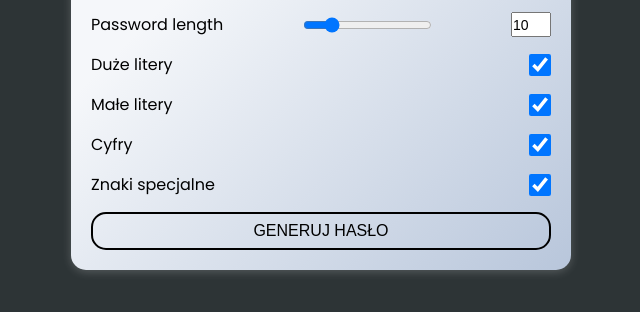
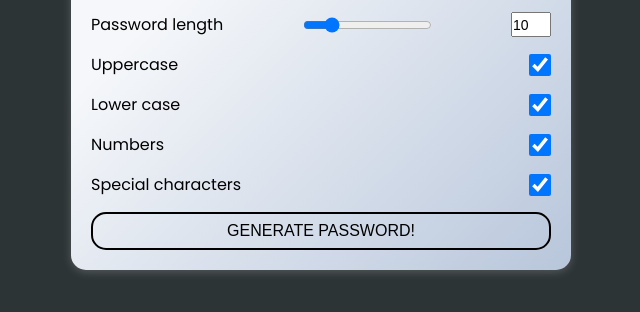
Before and after one commit to Moriarx/PasswordGenerator, a plain HTML site: page index.html in a window 1280 px wide. Shown: the part 334-646 px from the top of the page, without its empty margins (319-959 px from the left). Drawn offline with Linux system fonts and the light colour scheme.

Commit message:
Translated to English

```diff
--- a/index.html
+++ b/index.html
@@ -26,23 +26,23 @@
                 <input type="number"  min="4" max="35" value="10" id="characterAmountNumber">
             </div>
             <div class="setting">
-                <label for="uppercase">Duże litery</label>
+                <label for="uppercase">Uppercase</label>
                 <input type="checkbox" id="uppercase" checked>
             </div>
             <div class="setting">
-                <label for="lowercasee">Małe litery</label>
+                <label for="lowercasee">Lower case</label>
                 <input type="checkbox" id="lowercase" checked>
             </div>
             <div class="setting">
-                <label for="numbers">Cyfry</label>
+                <label for="numbers">Numbers</label>
                 <input type="checkbox" id="numbers" checked>
             </div>
             <div class="setting">
-                <label for="specials">Znaki specjalne</label>
+                <label for="specials">Special characters</label>
                 <input type="checkbox" id="specials" checked>
             </div>
             <button type="submit" class="btn btn-large" id="generate">
-                Generuj hasło
+                Generate Password!
             </button>
         </form>
     </div>
--- a/main.js
+++ b/main.js
@@ -46,7 +46,7 @@ clipBoardCopy.addEventListener('click', () => {
     textarea.select();
     document.execCommand('copy');
     textarea.remove();
-    alert('Skopiowano hasło do schowka!');
+    alert('Password copied to clipboard!');
 });
 
 //Funkcja, która generuje hasło.
```
